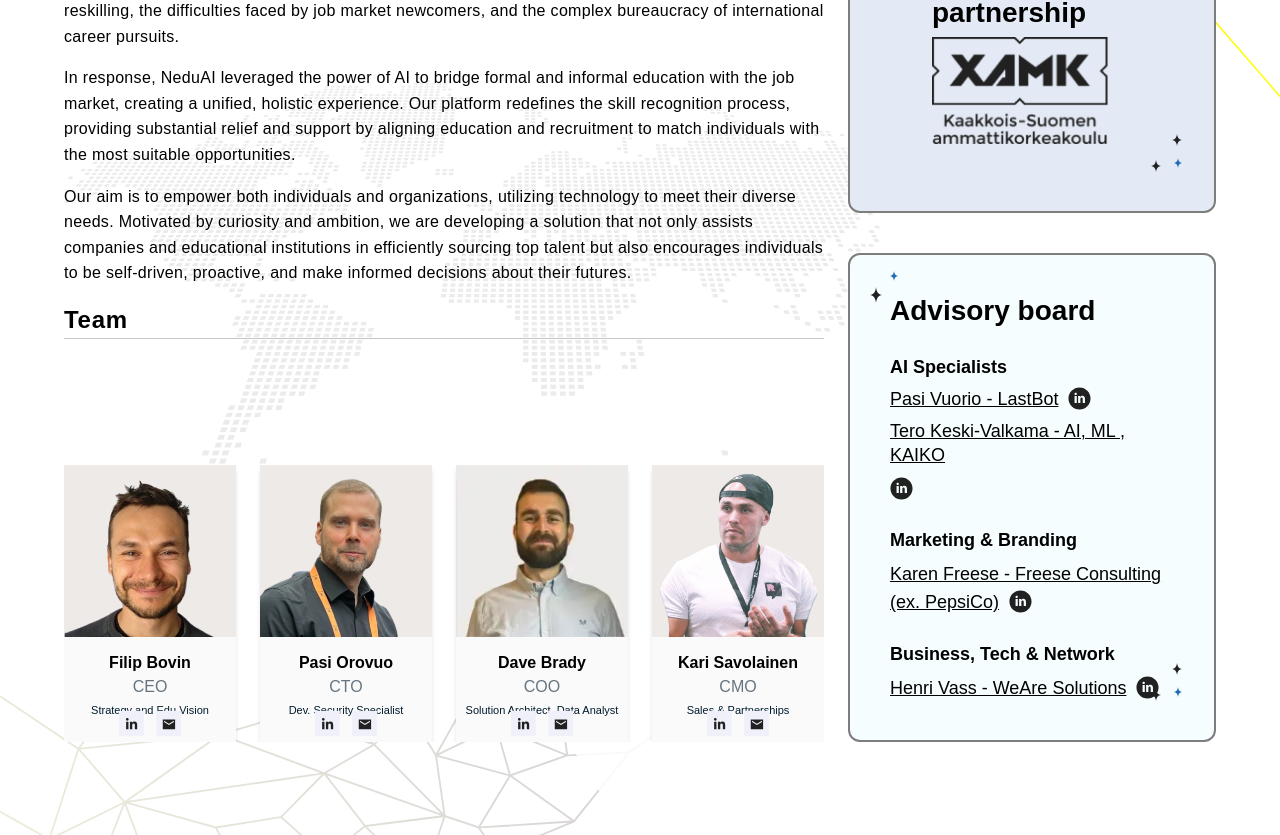
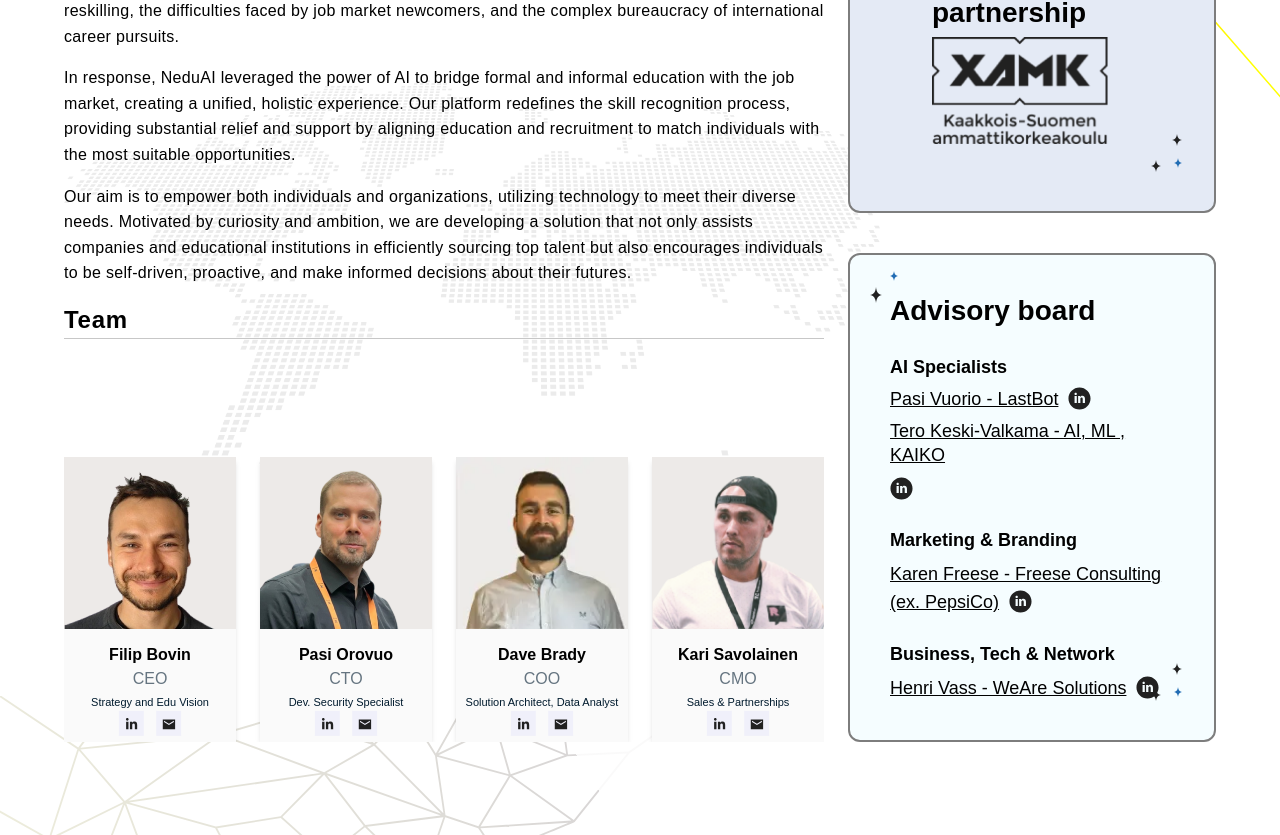
Before and after one commit to Asraful-code235/nedu-ai, a Next.js app: page / in a window 1280 px wide. Shown: the part 11165-12000 px from the top of the page. Built offline with nearby package versions, Linux system fonts and the light colour scheme; a web font is replaced by a local one.

Commit message:
Design fixes

```diff
--- a/components/start/Founders.jsx
+++ b/components/start/Founders.jsx
@@ -23,7 +23,7 @@ export default function Founders({ founder }) {
             {founder.division}
           </p>
         </div>
-        <div className="flex items-center gap-3 justify-center sm:-mt-2">
+        <div className="flex items-center gap-3 justify-center mt-1 sm:-mt-2 lg:mt-0 2xl:-mt-2">
           <a href={`${founder.linkedIn}`} target="_blank">
             <img
               src="/icons/LinkedIn.svg"
```
Also changed, not shown: public/founders/kari_mc.png.
